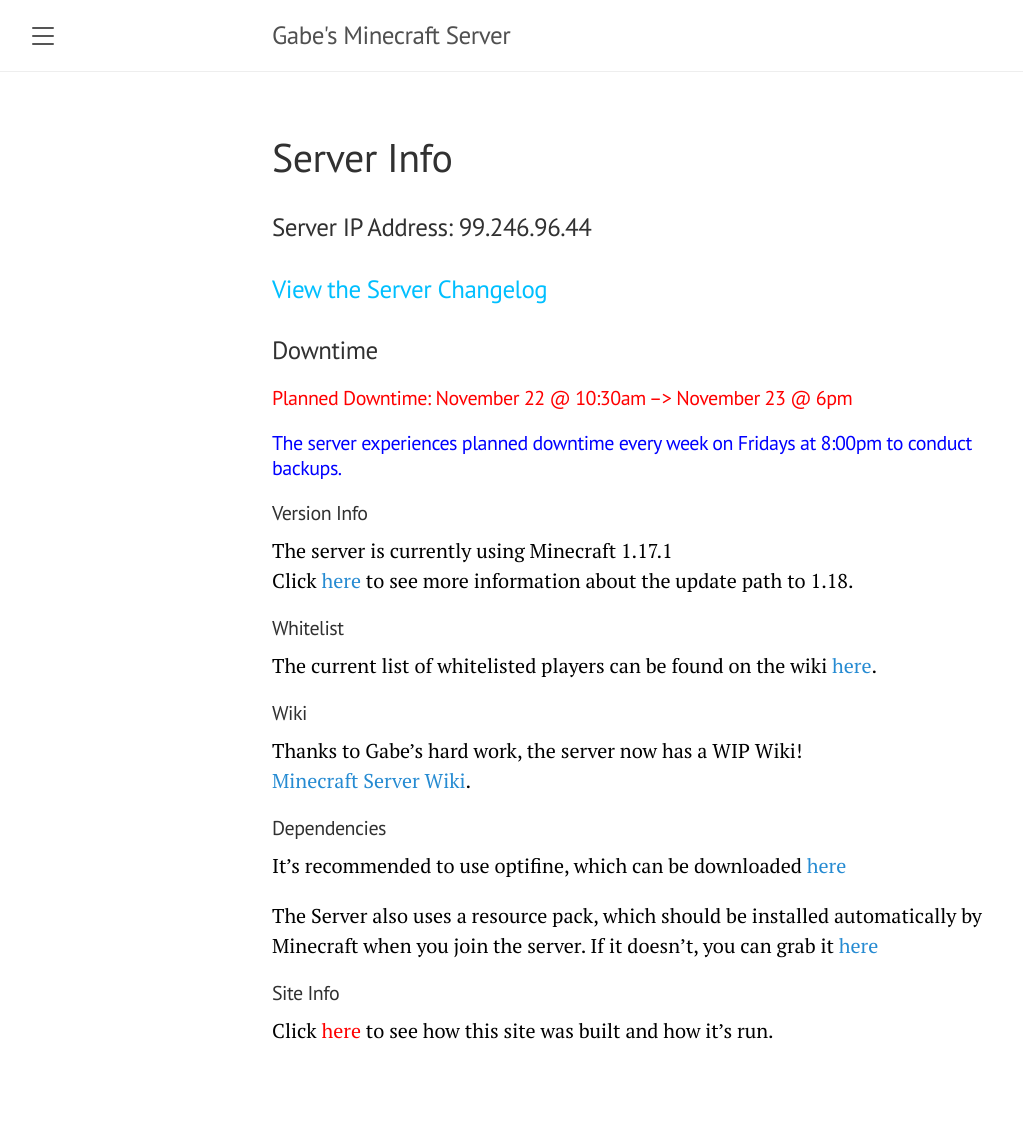
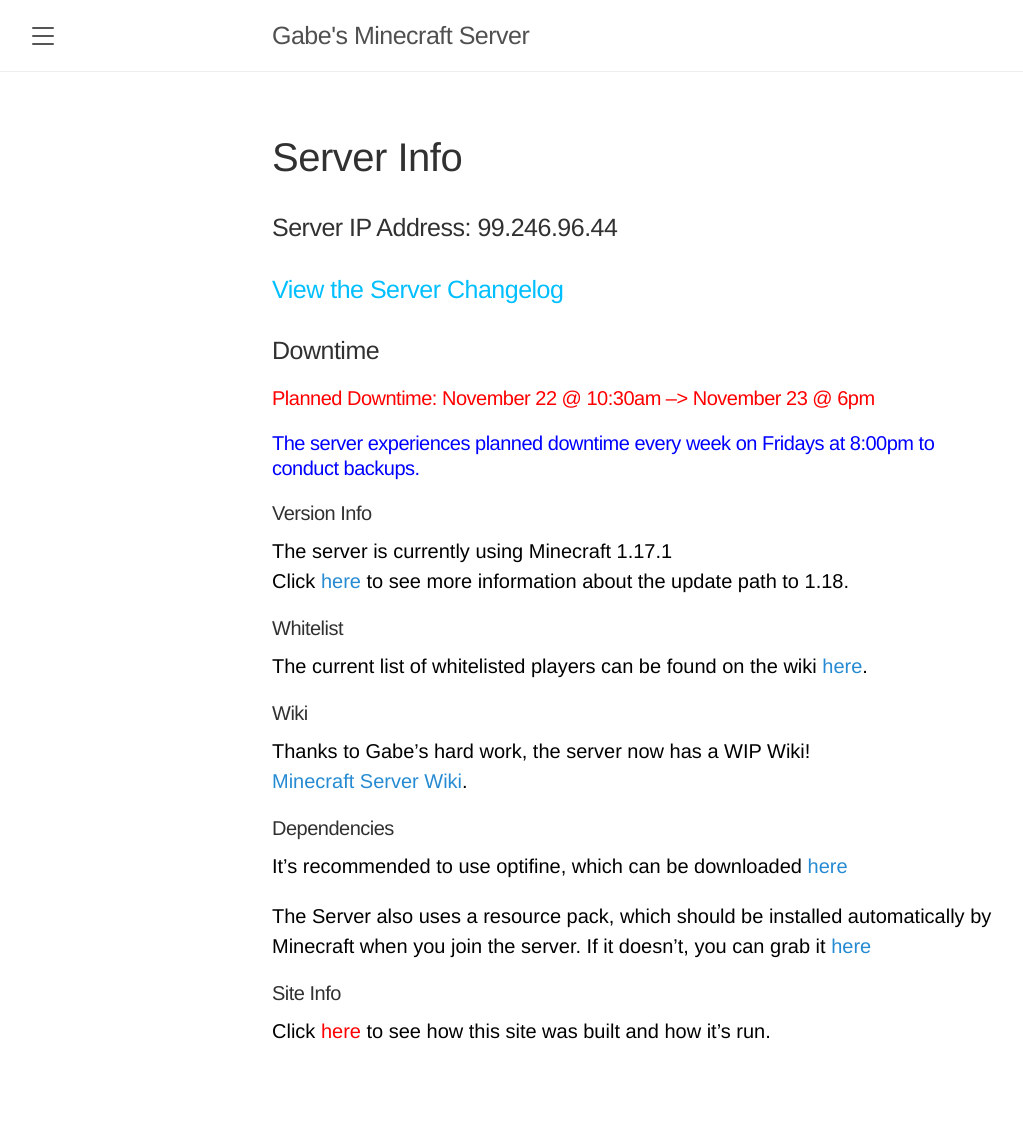
Before and after one commit to thequeenofclubs/MinecraftServer, a Jekyll site: the page built from README.md, in a window 1280 px wide. Shown: the whole page, without its empty margins (8-1031 px from the left). Built offline with Jekyll 4.4.1, drawn with Linux system fonts in a browser that asks for light colours; our own code applies the rules of GitHub Pages for plain Markdown files.

Commit message:
Update lanyon.css

```diff
--- a/public/css/lanyon.css
+++ b/public/css/lanyon.css
@@ -41,11 +41,11 @@
 }
 
 html {
-  font-family: "PT Serif", Georgia, "Times New Roman", serif;
+  font-family: "Helvetica Neue", serif;
 }
 
 h1, h2, h3, h4, h5, h6 {
-  font-family: "PT Sans", Helvetica, Arial, sans-serif;
+  font-family: "Helvetica Neue", Helvetica, Arial, sans-serif;
   font-weight: 400;
   color: #313131;
   letter-spacing: -.025rem;
```
